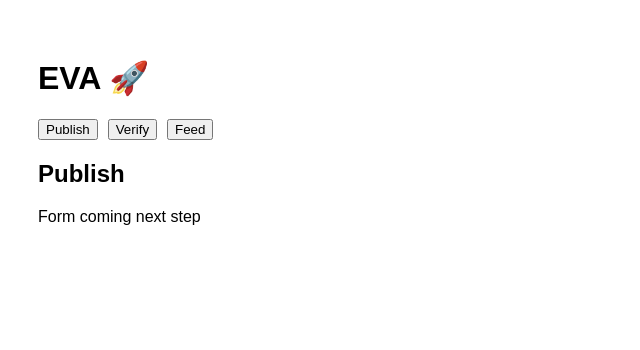
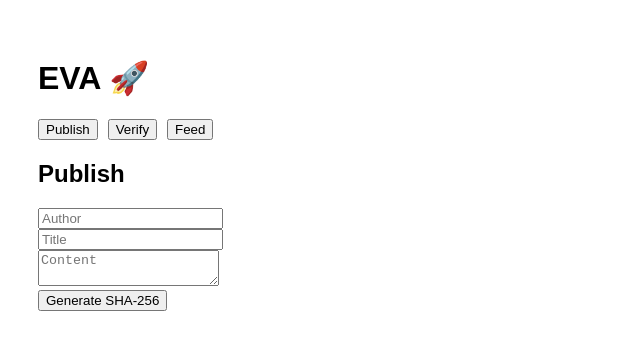
Before and after one commit to Noelfxpro/eva-app, a Next.js app: page / in a window 1280 px wide. Shown: the top 350 px of the page, without its empty margins (0-640 px from the left). Built offline with nearby package versions, Linux system fonts and the light colour scheme.

Commit message:
Update page.tsx

```diff
--- a/app/page.tsx
+++ b/app/page.tsx
@@ -4,39 +4,78 @@ import { useState } from 'react'
 
 export default function EVA() {
   const [tab, setTab] = useState<'publish' | 'verify' | 'feed'>('publish')
+  const [author, setAuthor] = useState('')
+  const [title, setTitle] = useState('')
+  const [body, setBody] = useState('')
+  const [hash, setHash] = useState('')
+
+  const generateHash = async () => {
+    const msg = author + title + body
+    const enc = new TextEncoder().encode(msg)
+    const buf = await crypto.subtle.digest('SHA-256', enc)
+    const arr = Array.from(new Uint8Array(buf))
+    const h = 'sha256:' + arr.map(b => b.toString(16).padStart(2, '0')).join('')
+    setHash(h)
+  }
 
   return (
     <div style={{ padding: 30, fontFamily: 'Arial' }}>
       <h1>EVA 🚀</h1>
 
-      {/* Tabs */}
       <div style={{ display: 'flex', gap: 10, marginBottom: 20 }}>
         <button onClick={() => setTab('publish')}>Publish</button>
         <button onClick={() => setTab('verify')}>Verify</button>
         <button onClick={() => setTab('feed')}>Feed</button>
       </div>
 
-      {/* PUBLISH */}
       {tab === 'publish' && (
         <div>
           <h2>Publish</h2>
-          <p>Form coming next step</p>
+
+          <input
+            placeholder="Author"
+            value={author}
+            onChange={e => setAuthor(e.target.value)}
+          />
+          <br />
+
+          <input
+            placeholder="Title"
+            value={title}
+            onChange={e => setTitle(e.target.value)}
+          />
+          <br />
+
+          <textarea
+            placeholder="Content"
+            value={body}
+            onChange={e => setBody(e.target.value)}
+          />
+          <br />
+
+          <button onClick={generateHash}>
+            Generate SHA-256
+          </button>
+
+          {hash && (
+            <p style={{ marginTop: 10 }}>
+              Hash: {hash}
+            </p>
+          )}
         </div>
       )}
 
-      {/* VERIFY */}
       {tab === 'verify' && (
         <div>
           <h2>Verify</h2>
-          <p>Verification coming next step</p>
+          <p>Next step: verification system</p>
         </div>
       )}
 
-      {/* FEED */}
       {tab === 'feed' && (
         <div>
           <h2>Feed</h2>
-          <p>Feed coming next step</p>
+          <p>Next step: API integration</p>
         </div>
       )}
     </div>
```
